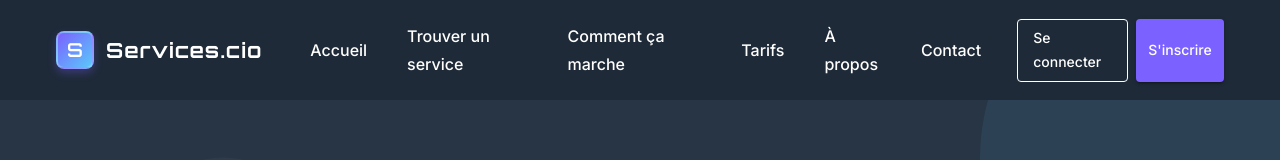
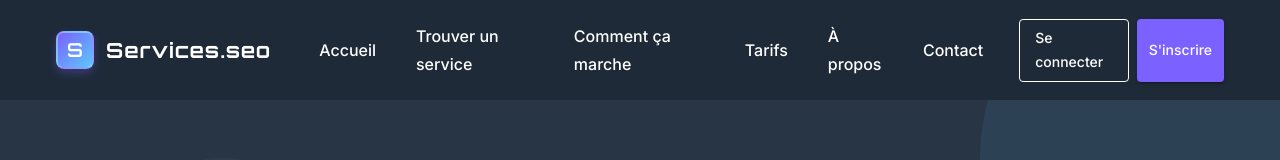
Before and after one commit to Hackathon-Grp-1/services-project-front, a React (Vite) app: page / in a window 1280 px wide. Shown: the top 160 px of the page. Built offline with nearby package versions, Linux system fonts and the light colour scheme; some icons are missing.

Commit message:
fix: update Navbar service label from 'Services.cio' to 'Services.seo'

```diff
--- a/src/components/layout/Navbar.tsx
+++ b/src/components/layout/Navbar.tsx
@@ -162,7 +162,7 @@ const Navbar = () => {
                 transition: 'all 0.3s ease',
               }}
             >
-              Services.cio
+              Services.seo
             </Typography>
             <Typography
               variant="caption"
```
